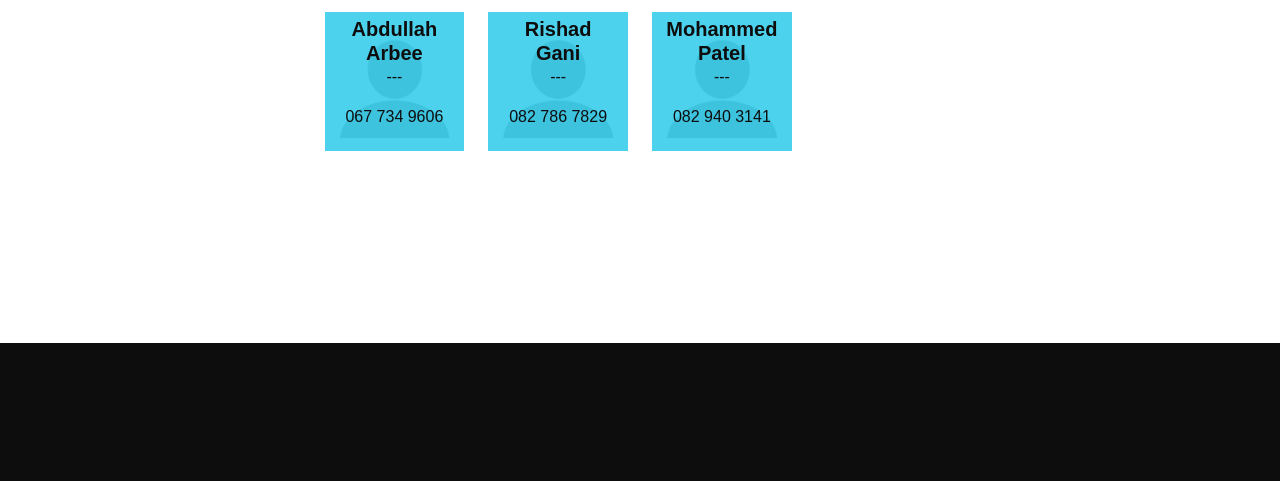
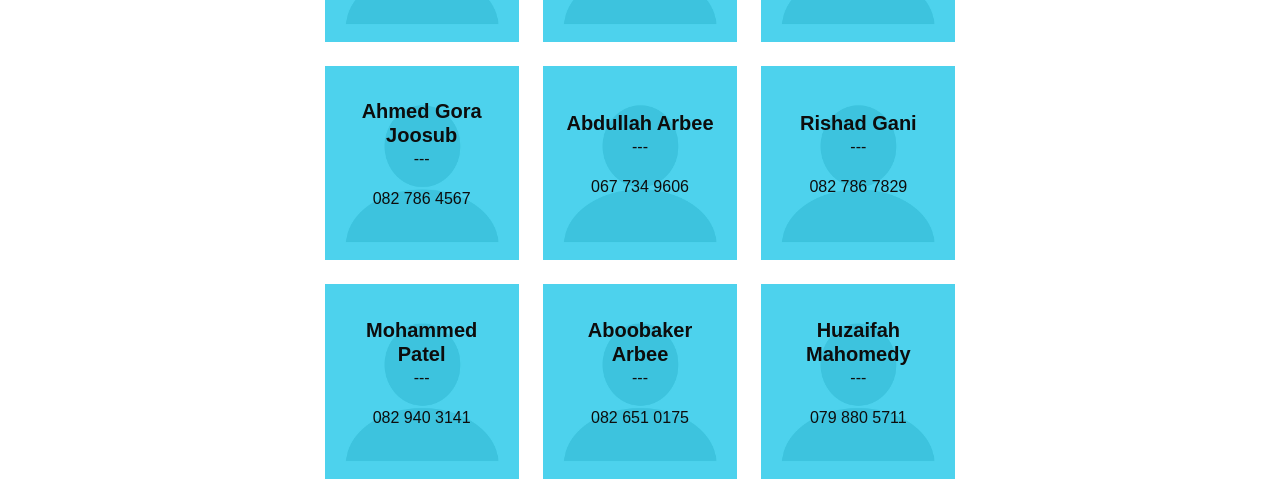
Before and after one commit to IsmaeelRanderee/bai, a plain HTML site: page index.html in a window 1280 px wide. Shown: the part 4241-4722 px from the top of the page. Drawn offline with nearby package versions, Linux system fonts and the light colour scheme.

Commit message:
updated team

```diff
--- a/index.html
+++ b/index.html
@@ -328,7 +328,7 @@ The name "Anjuman Islam" refers to an Islamic association or society, reflecting
                     <div class="col-lg-8 col-xl-7">
                         <div class="row g-4">
 
-                            <div class="col-md-3">
+                            <div class="col-md-4">
                                 <div class="team-item wow zoomIn" data-wow-delay="0.2s">
                                     <img src="img/blankprofile.webp" class="img-fluid w-100" alt="">
                                     <div class="team-content text-dark text-center py-3">
@@ -341,7 +341,7 @@ The name "Anjuman Islam" refers to an Islamic association or society, reflecting
                                 </div>
                             </div>
 
-                            <div class="col-md-3">
+                            <div class="col-md-4">
                                 <div class="team-item wow zoomIn" data-wow-delay="0.4s">
                                     <img src="img/blankprofile.webp" class="img-fluid w-100" alt="">
                                     <div class="team-content text-dark text-center py-3">
@@ -354,7 +354,7 @@ The name "Anjuman Islam" refers to an Islamic association or society, reflecting
                                 </div>
                             </div>
 
-                            <div class="col-md-3">
+                            <div class="col-md-4">
                                 <div class="team-item wow zoomIn" data-wow-delay="0.4s">
                                     <img src="img/blankprofile.webp" class="img-fluid w-100" alt="">
                                     <div class="team-content text-dark text-center py-3">
@@ -367,7 +367,7 @@ The name "Anjuman Islam" refers to an Islamic association or society, reflecting
                                 </div>
                             </div>
 
-                            <div class="col-md-3">
+                            <div class="col-md-4">
                                 <div class="team-item wow zoomIn" data-wow-delay="0.4s">
                                     <img src="img/blankprofile.webp" class="img-fluid w-100" alt="">
                                     <div class="team-content text-dark text-center py-3">
@@ -380,7 +380,7 @@ The name "Anjuman Islam" refers to an Islamic association or society, reflecting
                                 </div>
                             </div>
 
-                            <div class="col-md-3">
+                            <div class="col-md-4">
                                 <div class="team-item wow zoomIn" data-wow-delay="0.4s">
                                     <img src="img/blankprofile.webp" class="img-fluid w-100" alt="">
                                     <div class="team-content text-dark text-center py-3">
@@ -393,7 +393,7 @@ The name "Anjuman Islam" refers to an Islamic association or society, reflecting
                                 </div>
                             </div>
 
-                            <div class="col-md-3">
+                            <div class="col-md-4">
                                 <div class="team-item wow zoomIn" data-wow-delay="0.4s">
                                     <img src="img/blankprofile.webp" class="img-fluid w-100" alt="">
                                     <div class="team-content text-dark text-center py-3">
@@ -406,7 +406,7 @@ The name "Anjuman Islam" refers to an Islamic association or society, reflecting
                                 </div>
                             </div>
 
-                            <div class="col-md-3">
+                            <div class="col-md-4">
                                 <div class="team-item wow zoomIn" data-wow-delay="0.4s">
                                     <img src="img/blankprofile.webp" class="img-fluid w-100" alt="">
                                     <div class="team-content text-dark text-center py-3">
@@ -414,6 +414,32 @@ The name "Anjuman Islam" refers to an Islamic association or society, reflecting
                                             <h5 class="mb-0">Mohammed Patel</h5>
                                             <p class="text-dark">---</p>
                                             <p class="text-dark">082 940 3141</p>
+                                        </div>
+                                    </div>
+                                </div>
+                            </div>
+
+                            <div class="col-md-4">
+                                <div class="team-item wow zoomIn" data-wow-delay="0.4s">
+                                    <img src="img/blankprofile.webp" class="img-fluid w-100" alt="">
+                                    <div class="team-content text-dark text-center py-3">
+                                        <div class="team-content-inner">
+                                            <h5 class="mb-0">Aboobaker Arbee</h5>
+                                            <p class="text-dark">---</p>
+                                            <p class="text-dark">082 651 0175</p>
+                                        </div>
+                                    </div>
+                                </div>
+                            </div>
+
+                            <div class="col-md-4">
+                                <div class="team-item wow zoomIn" data-wow-delay="0.4s">
+                                    <img src="img/blankprofile.webp" class="img-fluid w-100" alt="">
+                                    <div class="team-content text-dark text-center py-3">
+                                        <div class="team-content-inner">
+                                            <h5 class="mb-0">Huzaifah Mahomedy </h5>
+                                            <p class="text-dark">---</p>
+                                            <p class="text-dark">079 880 5711</p>
                                         </div>
                                     </div>
                                 </div>
```
Also changed, not shown: team.html (+32 -7 lines).
